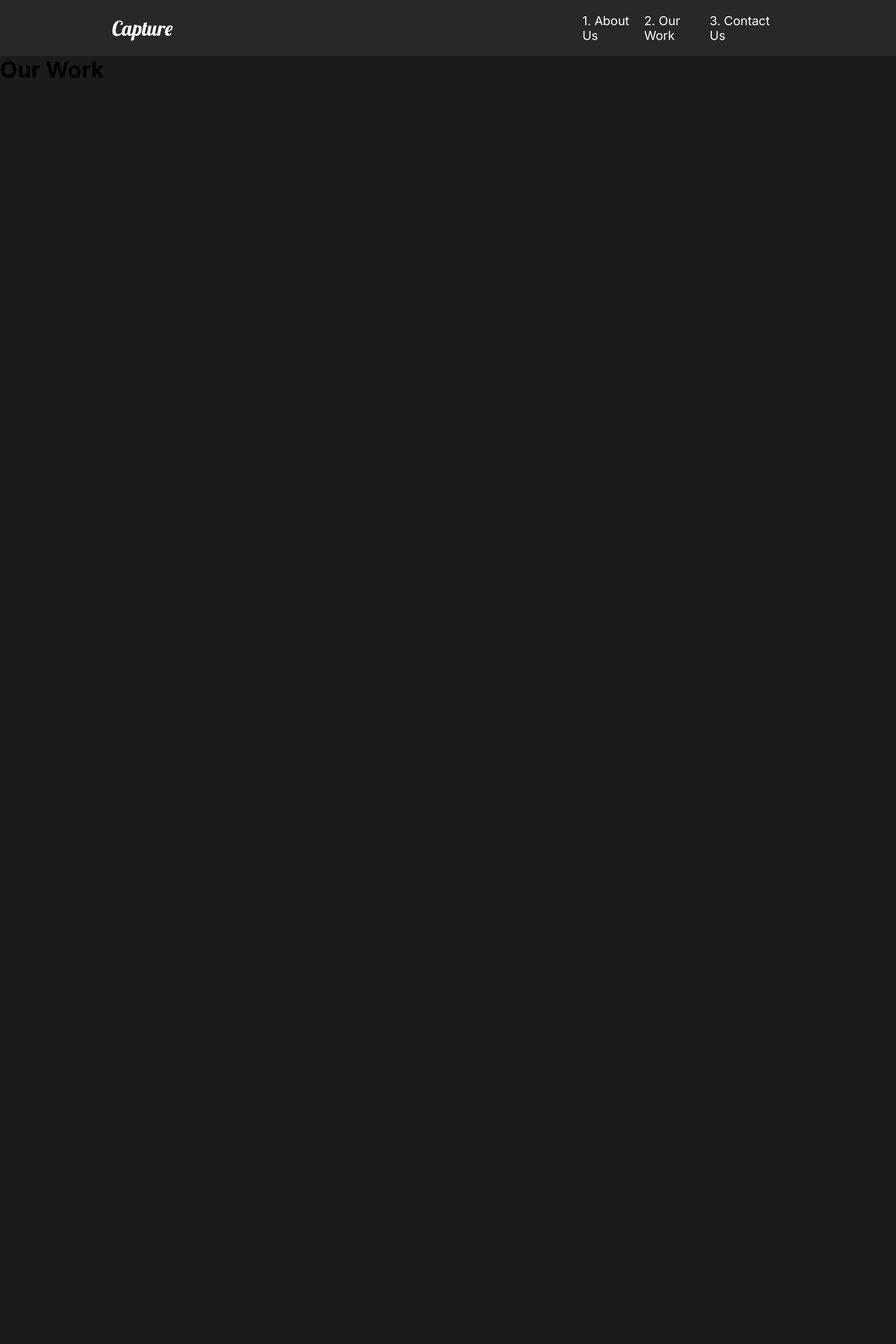
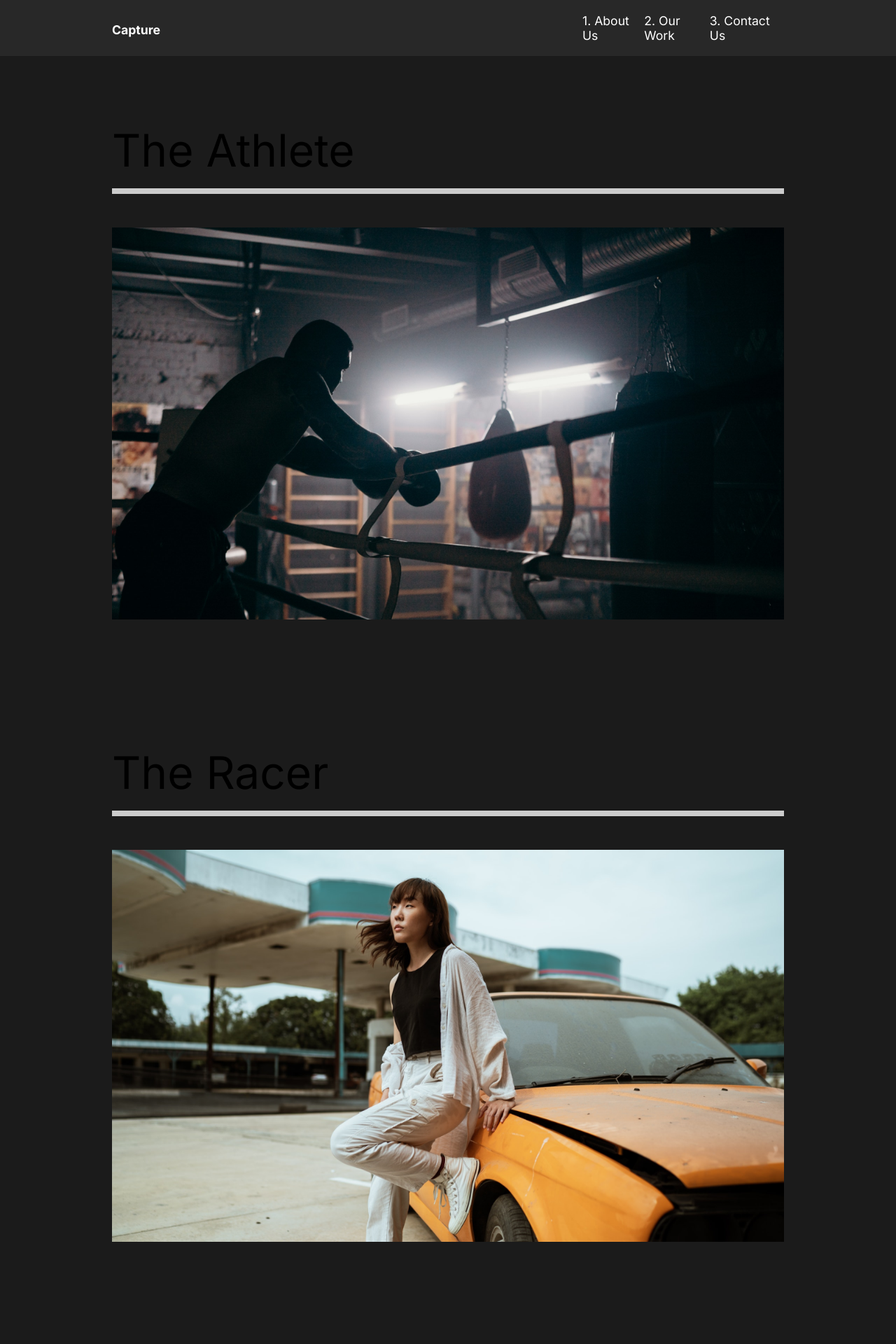
Before and after one commit to matic1909/capture, a React (Create React App) app: page /work in a window 1280 px wide. Shown: the top 1920 px of the page at 70% size. Before the commit the page ends 800 px from the top, so only its background shows below. Built offline with nearby package versions, Linux system fonts and the light colour scheme.

Commit message:
added basic layout of OurWork page

```diff
--- a/src/components/Nav.jsx
+++ b/src/components/Nav.jsx
@@ -6,9 +6,7 @@
   return (
     <StyledNav>
       <h1>
-        <a id="logo" href="#">
-          Capture
-        </a>
+        <Link to="/">Capture</Link>
       </h1>
       <ul>
         <li>
--- a/src/pages/OurWork.jsx
+++ b/src/pages/OurWork.jsx
@@ -1,11 +1,53 @@
 import React from "react";
+import styled from "styled-components";
+import { Link } from "react-router-dom";
+import athlete from "../img/athlete-small.png";
+import theracer from "../img/theracer-small.png";
+import goodtimes from "../img/goodtimes-small.png";
 
 const OurWork = () => {
   return (
-    <div>
-      <h1>Our Work</h1>
-    </div>
+    <Work>
+      <Movie>
+        <h2>The Athlete</h2>
+        <div className="line"></div>
+        <img src={athlete} alt="athlete" />
+      </Movie>
+      <Movie>
+        <h2>The Racer</h2>
+        <div className="line"></div>
+        <img src={theracer} alt="the racer" />
+      </Movie>
+      <Movie>
+        <h2>Good Times</h2>
+        <div className="line"></div>
+        <img src={goodtimes} alt="Good Times" />
+      </Movie>
+    </Work>
   );
 };
 
+const Work = styled.div`
+  min-height: 100vh;
+  overflow: hidden;
+  padding: 5rem 10rem;
+  h2 {
+    padding: 1rem 0rem;
+  }
+`;
+
+const Movie = styled.div`
+  padding-bottom: 10rem;
+  .line {
+    height: 0.5rem;
+    background: #cccccc;
+    margin-bottom: 3rem;
+  }
+  img {
+    width: 100%;
+    height: 70vh;
+    object-fit: cover;
+  }
+`;
+
 export default OurWork;
```
